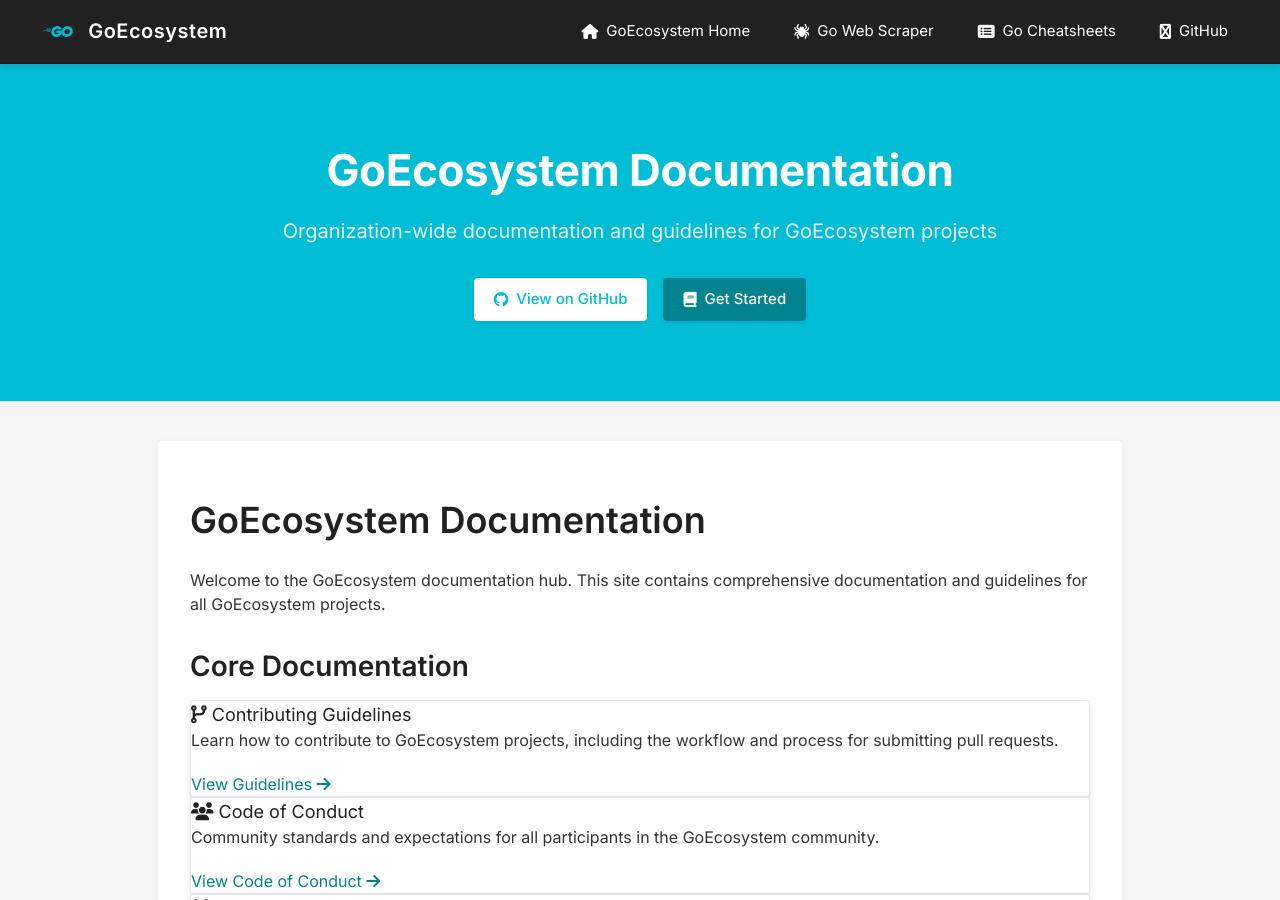
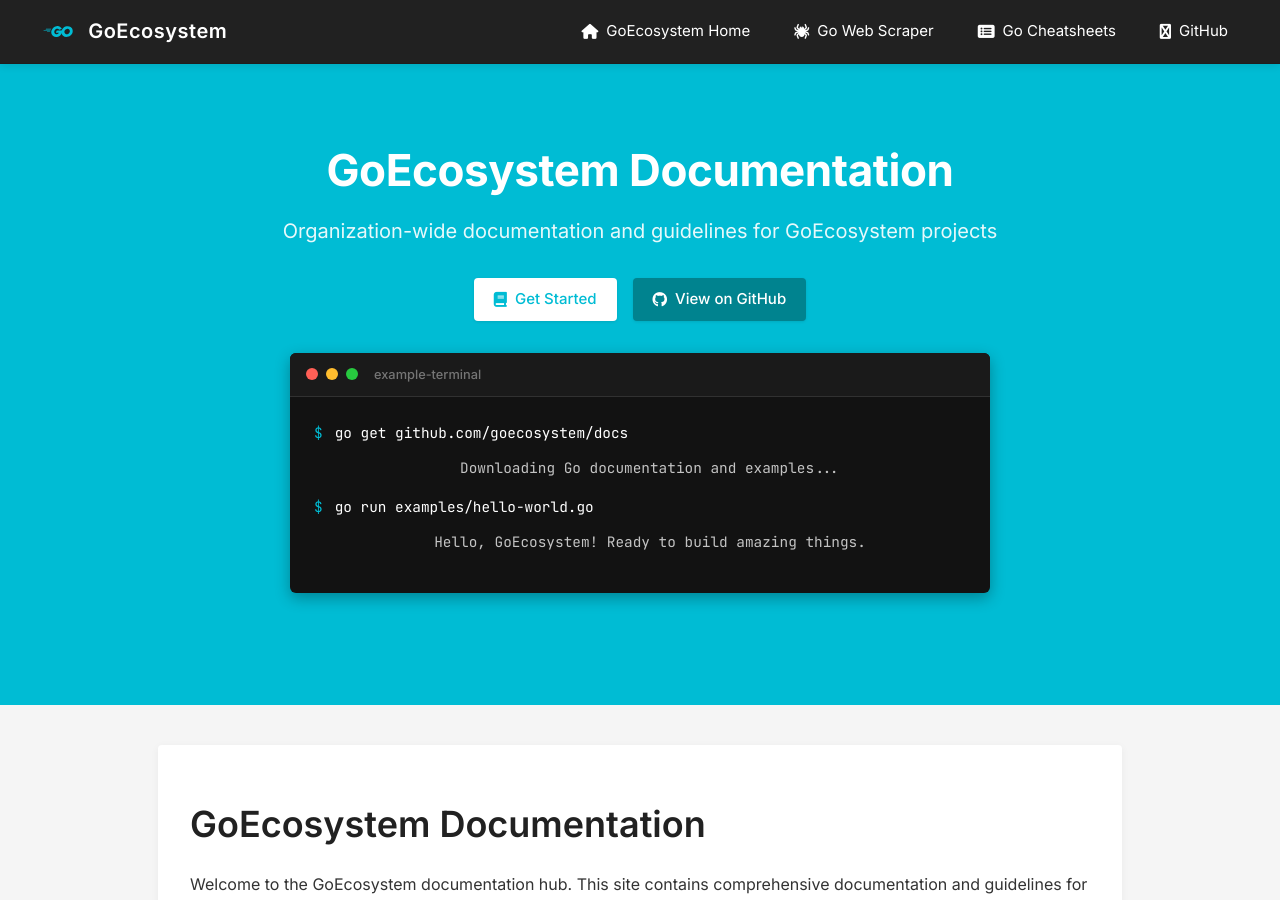
Before and after one commit to GoEcosystem/go-docs, a Jekyll site: the page built from index.md, in a window 1280 px wide and 900 px high. Built offline with Jekyll 4.4.1, drawn with Linux system fonts in a browser that asks for light colours.

Commit message:
Update default layout with terminal hero and feature sections

```diff
--- a/_layouts/default.html
+++ b/_layouts/default.html
@@ -19,7 +19,7 @@
         <div class="header-container">
           <div class="logo-container">
             <a href="{{ '/' | relative_url }}" class="site-logo">
-              <svg class="go-logo" xmlns="http://www.w3.org/2000/svg" viewBox="0 0 254.5 225" width="40">
+              <svg class="go-logo" xmlns="http://www.w3.org/2000/svg" viewBox="0 0 254.5 225" width="30">
                 <path d="M40.2 101.1c-.4 0-.5-.2-.3-.5l2.1-2.7c.2-.3.7-.5 1.1-.5h35.7c.4 0 .5.3.3.6l-1.7 2.6c-.2.3-.7.6-1 .6l-36.2-.1zM25.1 110.3c-.4 0-.5-.2-.3-.5l2.1-2.7c.2-.3.7-.5 1.1-.5h45.6c.4 0 .6.3.5.6l-.8 2.4c-.1.4-.5.6-.9.6l-47.3.1zM49.3 119.5c-.4 0-.5-.3-.3-.6l1.4-2.5c.2-.3.6-.6 1-.6h20c.4 0 .6.3.6.7l-.2 2.4c0 .4-.4.7-.7.7l-21.8-.1z"/>
                 <g>
                   <path d="M153.1 99.3c-6.3 1.6-10.6 2.8-16.8 4.4-1.5.4-1.6.5-2.9-1-1.5-1.7-2.6-2.8-4.7-3.8-6.3-3.1-12.4-2.2-18.1 1.5-6.8 4.4-10.3 10.9-10.2 19 .1 8 5.6 14.6 13.5 15.7 6.8.9 12.5-1.5 17-6.6.9-1.1 1.7-2.3 2.7-3.7h-19.3c-2.1 0-2.6-1.3-1.9-3 1.3-3.1 3.7-8.3 5.1-10.9.3-.6 1-1.6 2.5-1.6h36.4c-.2 2.7-.2 5.4-.6 8.1-1.1 7.2-3.8 13.8-8.2 19.6-7.2 9.5-16.6 15.4-28.5 17-9.8 1.3-18.9-.6-26.9-6.6-7.4-5.6-11.6-13-12.7-22.2-1.3-10.9 1.9-20.7 8.5-29.3 7.1-9.3 16.5-15.2 28-17.3 9.4-1.7 18.4-.6 26.5 4.9 5.3 3.5 9.1 8.3 11.6 14.1.6.9.2 1.4-1 1.7z"/>
@@ -49,14 +49,38 @@
           <p class="hero-subtitle">{{ page.description | default: site.description }}</p>
 
           <div class="hero-actions">
+            <a href="#getting-started" class="btn primary-btn">
+              <i class="fas fa-book"></i> Get Started
+            </a>
             {% if site.github.is_project_page %}
-            <a href="{{ site.github.repository_url }}" class="btn primary-btn">
+            <a href="{{ site.github.repository_url }}" class="btn secondary-btn">
               <i class="fab fa-github"></i> View on GitHub
             </a>
             {% endif %}
-            <a href="#getting-started" class="btn secondary-btn">
-              <i class="fas fa-book"></i> Get Started
-            </a>
+          </div>
+
+          <!-- Terminal Hero Section -->
+          <div class="terminal-hero">
+            <div class="terminal-header">
+              <div class="terminal-controls">
+                <div class="control red"></div>
+                <div class="control yellow"></div>
+                <div class="control green"></div>
+              </div>
+              <div class="terminal-title">example-terminal</div>
+            </div>
+            <div class="terminal-body">
+              <div class="command-line">
+                <span class="prompt">$</span>
+                <span class="command">go get github.com/goecosystem/docs</span>
+              </div>
+              <div class="output">Downloading Go documentation and examples...</div>
+              <div class="command-line">
+                <span class="prompt">$</span>
+                <span class="command">go run examples/hello-world.go</span>
+              </div>
+              <div class="output">Hello, GoEcosystem! Ready to build amazing things.</div>
+            </div>
           </div>
         </div>
       </section>
```
